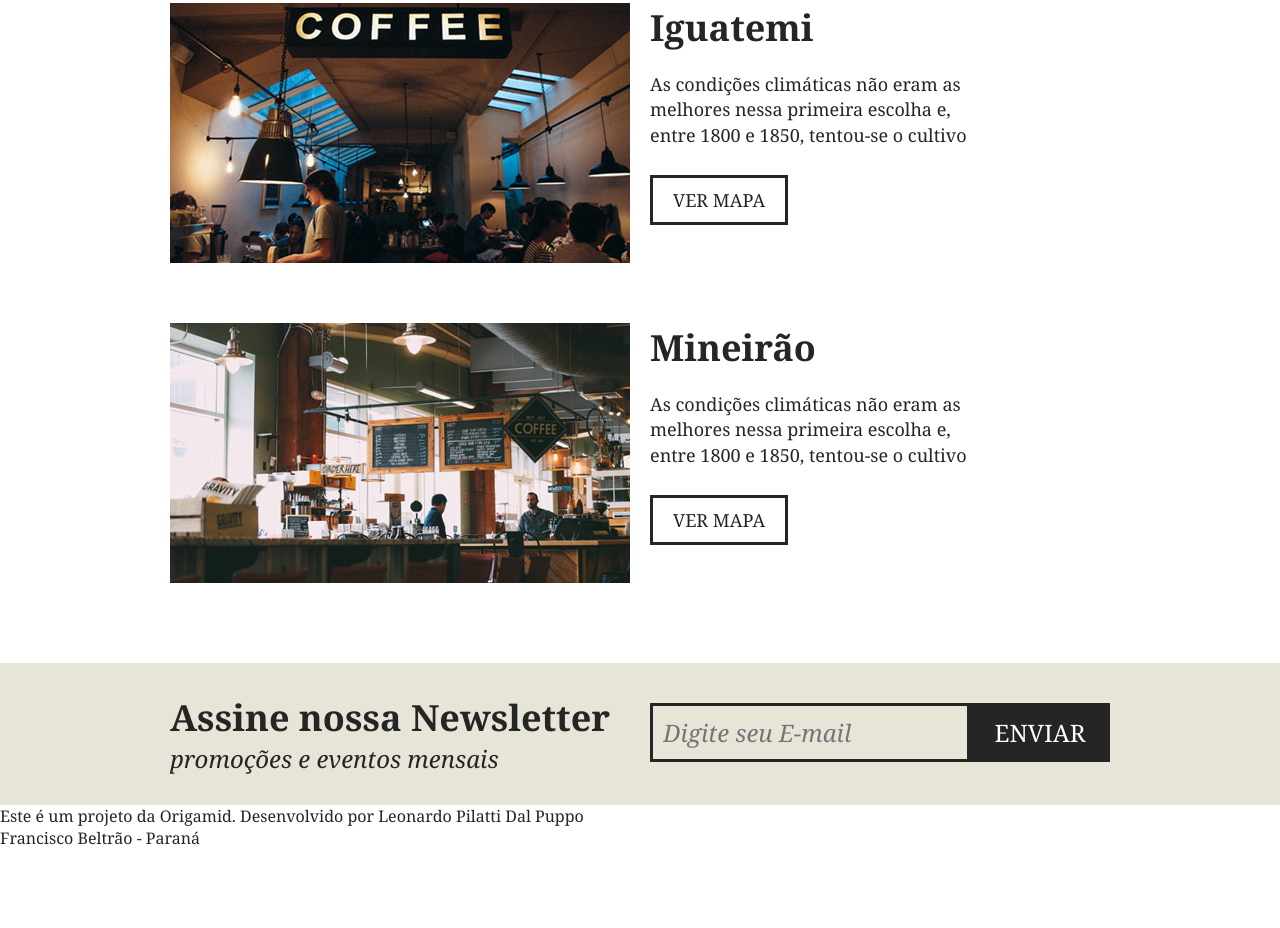
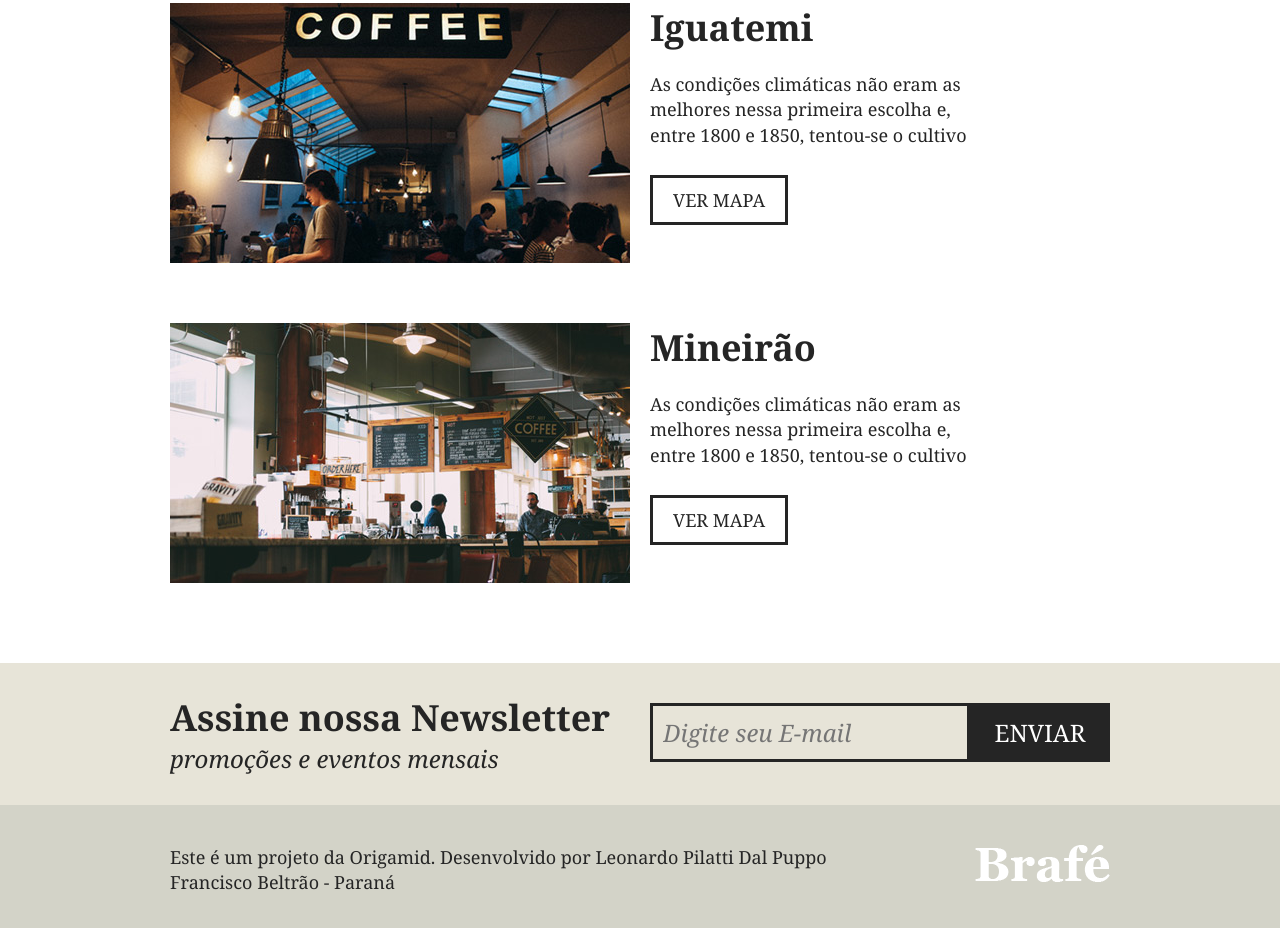
Before and after one commit to LeonardoPilatti/brafe1PURO, a plain HTML site: page index.html in a window 1280 px wide. Shown: the part 2172-3100 px from the top of the page. Before the commit the page ends 3063 px from the top, so only its background shows below. Drawn offline with Linux system fonts and the light colour scheme.

Commit message:
Layout footer

```diff
--- a/css/style.css
+++ b/css/style.css
@@ -345,3 +345,32 @@ h2.produtos-mineiro::before {
     padding: 13px 0;
     cursor: pointer;
 }
+
+.footer {
+    background: #d3d3c8;
+    padding: 40px 0;
+}
+
+.footer-container {
+    max-width: 960px;
+    margin: 0 auto;
+}
+
+.footer-container::after, .footer-container::before {
+    content: "";
+    display: table;
+    clear: both;
+}
+
+.footer p {
+    float: left;
+    margin: 0 10px;
+    font-size: 1.125em;
+    line-height: 1.4em;
+}
+
+.footer img {
+    float: right;
+    margin: 0 10px;
+    display: block;
+}
--- a/index.html
+++ b/index.html
@@ -126,8 +126,8 @@
     </div>
 </section>
 
-<footer>
-    <div>
+<footer class="footer">
+    <div class="footer-container">
          <p>Este é um projeto da Origamid. Desenvolvido por Leonardo Pilatti Dal Puppo <br> Francisco Beltrão - Paraná</p>
         <img src="img/brafe.png" alt="Brafé">
     </div>
```
